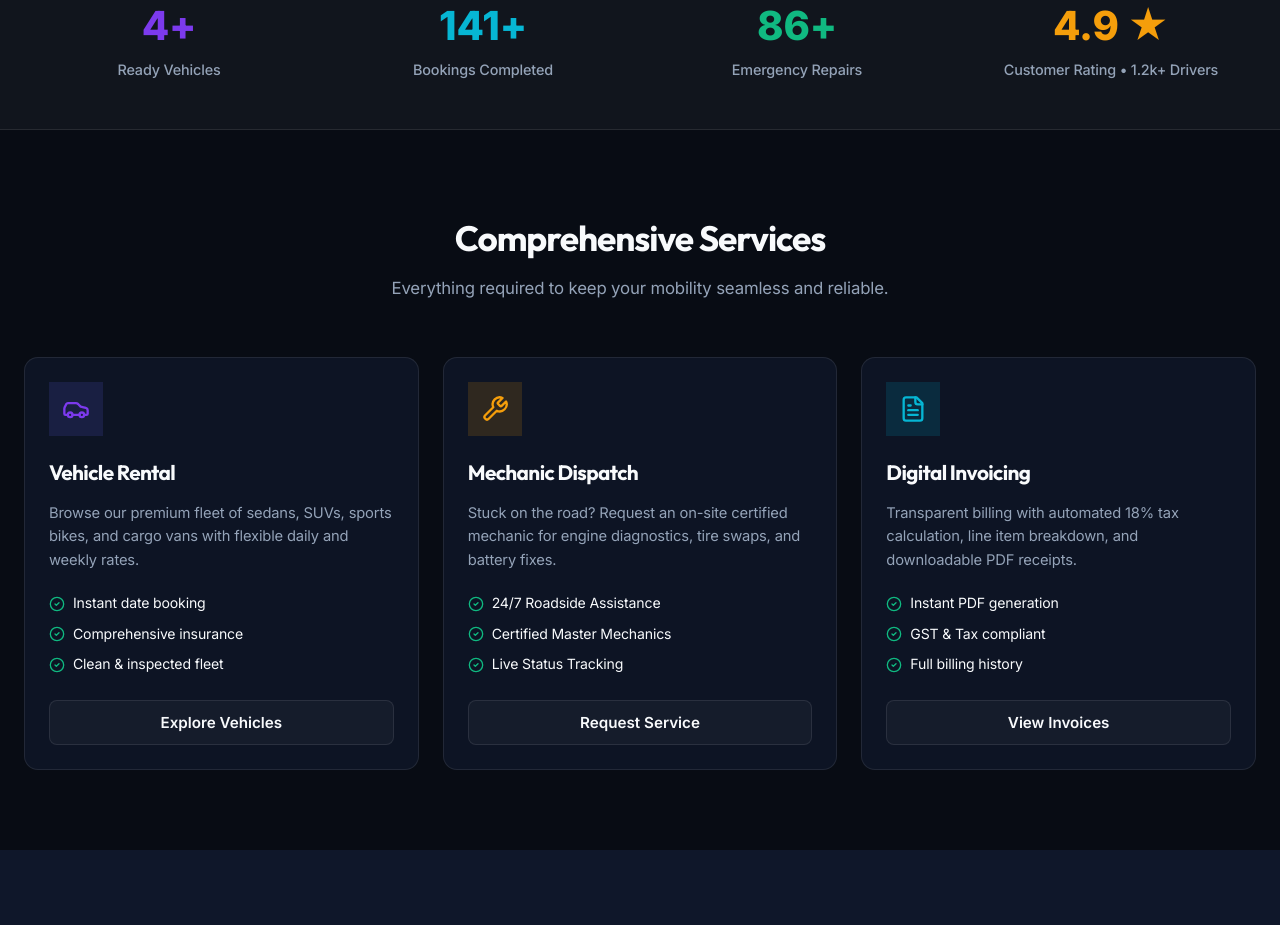
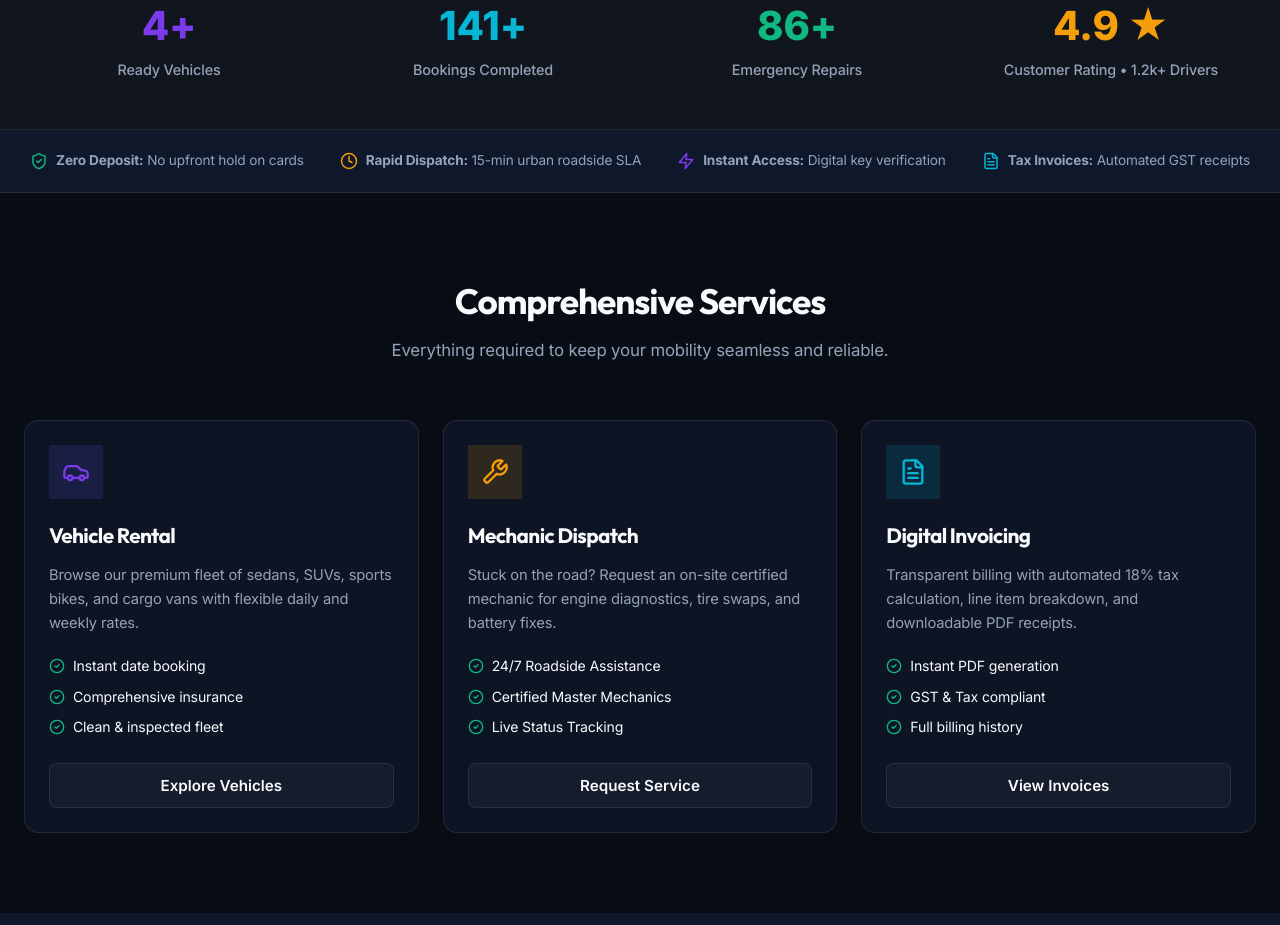
Before and after one commit to swarajchikhale/vehical_management_system, a React (Vite) app: page / in a window 1280 px wide. Shown: the part 960-1885 px from the top of the page. Built offline with nearby package versions, Linux system fonts and the light colour scheme; the HTML template or start-up script is replaced by a standard one.

Commit message:
Add platform reliability trust highlights strip to landing page

```diff
--- a/src/pages/Home.jsx
+++ b/src/pages/Home.jsx
@@ -134,6 +134,28 @@ export const Home = ({ setActiveTab, onBookVehicle }) => {
         </div>
       </section>
 
+      {/* Platform Reliability Banner */}
+      <section style={{ padding: '1.25rem 0', background: 'var(--bg-secondary)', borderBottom: '1px solid var(--border-color)' }}>
+        <div className="container" style={{ display: 'flex', justifyContent: 'space-around', alignItems: 'center', flexWrap: 'wrap', gap: '1.5rem', fontSize: '0.85rem', color: 'var(--text-muted)' }}>
+          <div style={{ display: 'flex', alignItems: 'center', gap: '0.5rem' }}>
+            <ShieldCheck size={18} color="var(--accent-emerald)" />
+            <span><strong>Zero Deposit:</strong> No upfront hold on cards</span>
+          </div>
+          <div style={{ display: 'flex', alignItems: 'center', gap: '0.5rem' }}>
+            <Clock size={18} color="var(--accent-amber)" />
+            <span><strong>Rapid Dispatch:</strong> 15-min urban roadside SLA</span>
+          </div>
+          <div style={{ display: 'flex', alignItems: 'center', gap: '0.5rem' }}>
+            <Zap size={18} color="var(--accent-primary)" />
+            <span><strong>Instant Access:</strong> Digital key verification</span>
+          </div>
+          <div style={{ display: 'flex', alignItems: 'center', gap: '0.5rem' }}>
+            <FileText size={18} color="var(--accent-cyan)" />
+            <span><strong>Tax Invoices:</strong> Automated GST receipts</span>
+          </div>
+        </div>
+      </section>
+
       {/* Core Services Section */}
       <section style={{ padding: '5rem 0' }}>
         <div className="container">
```
